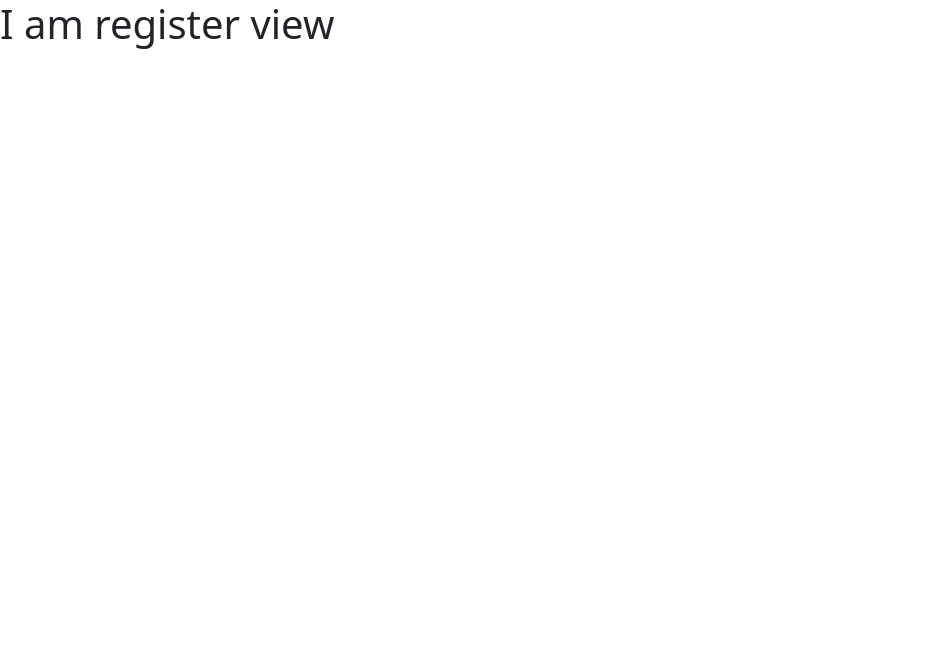
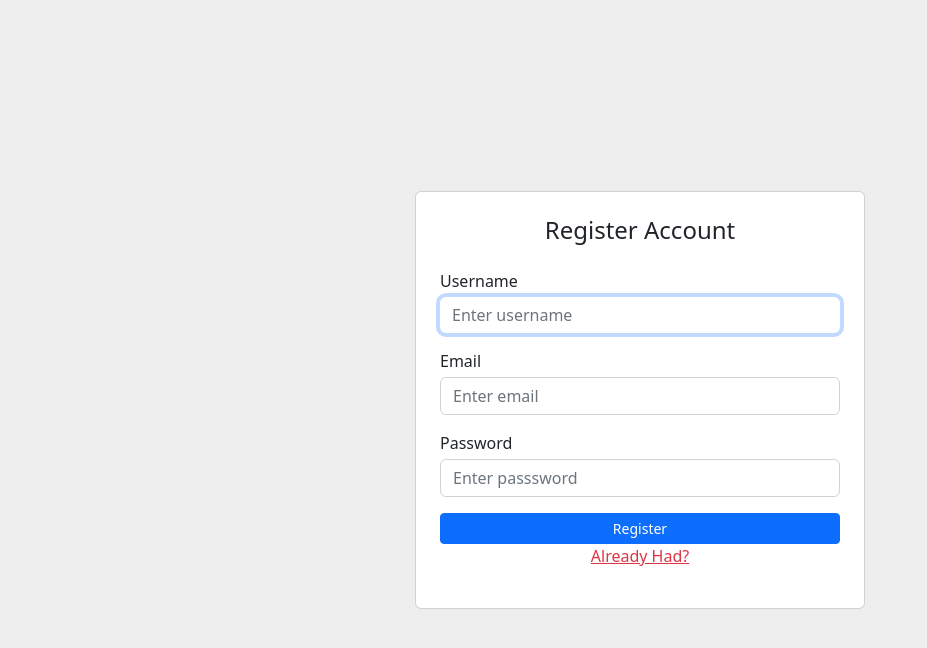
Before and after one commit to myominhtoo/mini-chat, a Vue app in the folder chat-client/: page /register in a window 1280 px wide. Shown: the top 648 px of the page, without its empty margins (0-927 px from the left). Built offline with nearby package versions, Linux system fonts and the light colour scheme.

Commit message:
added template for login & register

```diff
--- a/chat-client/src/App.vue
+++ b/chat-client/src/App.vue
@@ -1,3 +1,5 @@
 <template>
- <router-view></router-view>
+  <div class="container mx-auto" id="App" >
+    <router-view></router-view>
+  </div>
 </template>
--- a/chat-client/src/styles.css
+++ b/chat-client/src/styles.css
@@ -0,0 +1,24 @@
+:root{
+    --pale-white:#eee;
+}
+
+body{
+    background:var(--pale-white);
+}
+
+#App{
+    height:100vh;
+    max-height:100vh;
+    display:flex;
+    justify-content: center;
+    align-items:center;
+}
+
+.card{
+    min-width:450px;
+}
+
+input:focus{
+    outline:none !important;
+    border:none !important;
+}
--- a/chat-client/src/views/auth/LoginView.vue
+++ b/chat-client/src/views/auth/LoginView.vue
@@ -1,3 +1,19 @@
 <template>
- <h1>I am login view</h1>
+  <div class="card p-4">
+    <h4 class="text-center">Login Account</h4>
+    <form class="form w-100">
+      <div class="form-group my-3">
+        <label for="email">Email</label>
+        <input type="email" id="email" class="form-control my-1" placeholder="Enter email"/>
+      </div>
+      <div class="form-group my-3">
+        <label for="password">Password</label>
+        <input type="password" id="password" class="form-control my-1" placeholder="Enter passsword" minlength="6"/>
+      </div>
+      <div class="form-group my-3 text-center">
+        <button class="btn btn-sm btn-primary w-100">Login</button>
+        <router-link class="text-danger" to="/register">Register Account?</router-link>
+      </div>
+    </form>
+  </div>
 </template>
--- a/chat-client/src/views/auth/RegisterView.vue
+++ b/chat-client/src/views/auth/RegisterView.vue
@@ -1,3 +1,23 @@
 <template>
-  <h1>I am register view</h1>
+   <div class="card p-4">
+      <h4 class="text-center">Register Account</h4>
+      <form class="form w-100">
+        <div class="form-group my-3">
+          <label for="username">Username</label>
+          <input type="text" id="username" class="form-control my-1" placeholder="Enter username"   required autofocus />
+        </div>
+        <div class="form-group my-3">
+          <label for="email">Email</label>
+          <input type="email" id="email" class="form-control my-1" placeholder="Enter email"  />
+        </div>
+        <div class="form-group my-3">
+          <label for="password">Password</label>
+          <input type="password" id="password" class="form-control my-1" placeholder="Enter passsword" minlength="6" />
+        </div>
+        <div class="form-group my-3 text-center">
+          <button class="btn btn-sm btn-primary w-100">Register</button>
+          <router-link class="text-danger" to="/login">Already Had?</router-link>
+        </div>
+      </form>
+   </div>
 </template>
```
